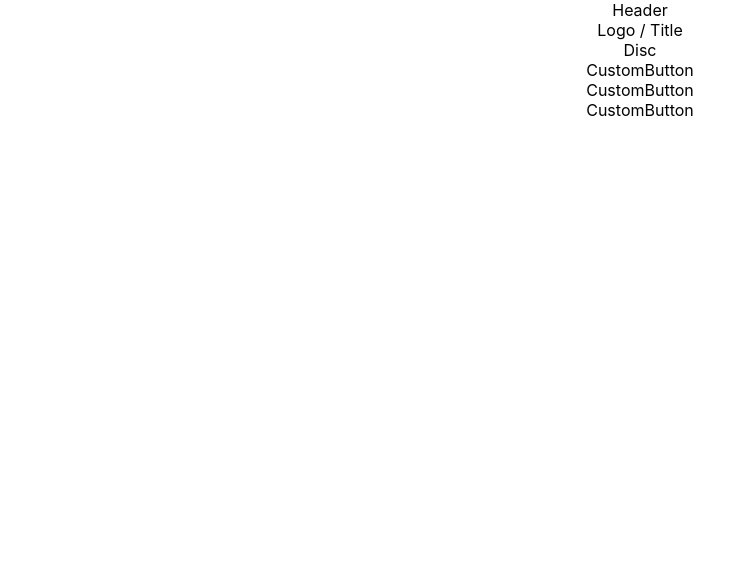
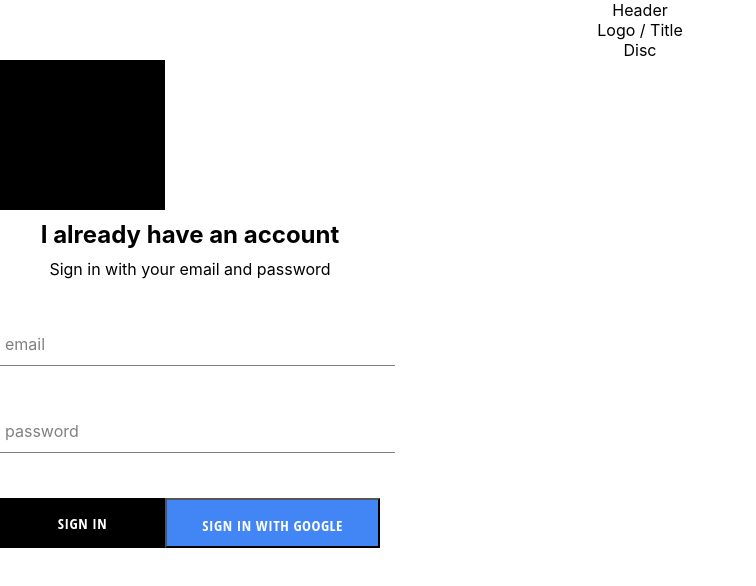
Before and after one commit to luke01455/repeat-mobile3, a React (Create React App) app: page / in a window 1280 px wide. Shown: the top 586 px of the page, without its empty margins (0-756 px from the left). Built offline with nearby package versions, Linux system fonts and the light colour scheme; no server answers.

Commit message:
made working login and signup page and added bare minimum styling

```diff
--- a/package.json
+++ b/package.json
@@ -7,13 +7,15 @@
     "react": "^16.10.2",
     "react-dom": "^16.10.2",
     "react-redux": "^7.1.1",
+    "react-router": "^5.1.2",
     "react-router-dom": "^5.1.2",
     "react-scripts": "3.2.0",
     "redux": "^4.0.4",
     "redux-logger": "^3.0.6",
     "redux-persist": "^6.0.0",
     "redux-saga": "^1.1.1",
-    "reselect": "^4.0.0"
+    "reselect": "^4.0.0",
+    "styled-components": "^4.4.0"
   },
   "scripts": {
     "start": "react-scripts start",
--- a/src/App.js
+++ b/src/App.js
@@ -1,13 +1,16 @@
 import React, { useEffect } from 'react';
-import './App.css';
+import { Switch, Route, Redirect } from 'react-router-dom';
 import { connect } from 'react-redux';
 import { createStructuredSelector } from 'reselect';
 
 import HomePage from './pages/homepage/homepage.component';
 import Header from './components/header/header-component';
+import SignIn from './components/sign-in/sign-in.component';
 
 import { selectCurrentUser } from './redux/user/user.selectors';
 import { checkUserSession } from './redux/user/user.actions';
+
+import './App.css';
 
 const App = ({ checkUserSession, currentUser }) => {
 
@@ -19,6 +22,7 @@ const App = ({ checkUserSession, currentUser }) => {
     <div className="App">
       <Header />
       <HomePage />
+      <SignIn />
     </div>
   );
 }
--- a/src/components/custom-button/custom-button.component.jsx
+++ b/src/components/custom-button/custom-button.component.jsx
@@ -1,7 +1,11 @@
-import React from 'react';
+import React from 'react'
 
-const CustomButton = () => (
-<div> CustomButton </div>
+import { CustomButtonContainer } from './custom-button.styles'
+
+const CustomButton = ({children, ...props}) => (
+    <CustomButtonContainer {...props}>
+        {children}
+    </CustomButtonContainer>
 )
 
 export default CustomButton;
--- /dev/null
+++ b/src/components/custom-button/custom-button.styles.jsx
@@ -0,0 +1,60 @@
+import styled, { css } from 'styled-components';
+
+const buttonStyles = css`
+  background-color: black;
+  color: white;
+  border: none;
+
+  &:hover {
+    background-color: white;
+    color: black;
+    border: 1px solid black;
+  }
+`;
+
+const invertedButtonStyles = css`
+  background-color: white;
+  color: black;
+  border: 1px solid black;
+
+  &:hover {
+    background-color: black;
+    color: white;
+    border: none;
+  }
+`;
+
+const googleSignInStyles = css`
+  background-color: #4285f4;
+  color: white;
+
+  &:hover {
+    background-color: #357ae8;
+    border: none;
+  }
+`;
+
+const getButtonStyles = props => {
+  if (props.isGoogleSignIn) {
+    return googleSignInStyles;
+  }
+
+  return props.inverted ? invertedButtonStyles : buttonStyles;
+};
+
+export const CustomButtonContainer = styled.button`
+  min-width: 165px;
+  width: auto;
+  height: 50px;
+  letter-spacing: 0.5px;
+  line-height: 50px;
+  padding: 0 35px 0 35px;
+  font-size: 15px;
+  text-transform: uppercase;
+  font-family: 'Open Sans Condensed';
+  font-weight: bolder;
+  cursor: pointer;
+  display: flex;
+  justify-content: center;
+  ${getButtonStyles}
+`;
--- /dev/null
+++ b/src/components/form-input/form-input.component.jsx
@@ -0,0 +1,20 @@
+import React from 'react';
+
+import {
+  GroupContainer,
+  FormInputContainer,
+  FormInputLabel
+} from './form-input.styles';
+
+const FormInput = ({ handleChange, label, ...props }) => (
+  <GroupContainer>
+    <FormInputContainer onChange={handleChange} {...props} />
+    {label ? (
+      <FormInputLabel className={props.value.length ? 'shrink' : ''}>
+        {label}
+      </FormInputLabel>
+    ) : null}
+  </GroupContainer>
+);
+
+export default FormInput;
--- /dev/null
+++ b/src/components/form-input/form-input.styles.jsx
@@ -0,0 +1,52 @@
+import styled, { css } from 'styled-components';
+
+const subColor = 'grey';
+const mainColor = 'black';
+
+const shrinkLabelStyles = css`
+  top: -14px;
+  font-size: 12px;
+  color: ${mainColor};
+`;
+
+export const GroupContainer = styled.div`
+  position: relative;
+  margin: 45px 0;
+  input[type='password'] {
+    letter-spacing: 0.3em;
+  }
+`;
+
+export const FormInputContainer = styled.input`
+  background: none;
+  background-color: white;
+  color: ${subColor};
+  font-size: 18px;
+  padding: 10px 10px 10px 5px;
+  display: block;
+  width: 100%;
+  border: none;
+  border-radius: 0;
+  border-bottom: 1px solid ${subColor};
+  margin: 25px 0;
+  &:focus {
+    outline: none;
+  }
+  &:focus ~ label {
+    ${shrinkLabelStyles}
+  }
+`;
+
+export const FormInputLabel = styled.label`
+  color: ${subColor};
+  font-size: 16px;
+  font-weight: normal;
+  position: absolute;
+  pointer-events: none;
+  left: 5px;
+  top: 10px;
+  transition: 300ms ease all;
+  &.shrink {
+    ${shrinkLabelStyles}
+  }
+`;
```
Also changed, not shown: src/components/custom-button/custom-button.styles.scss (deleted), 1 other file (tests, documents, lock files or other folders).
